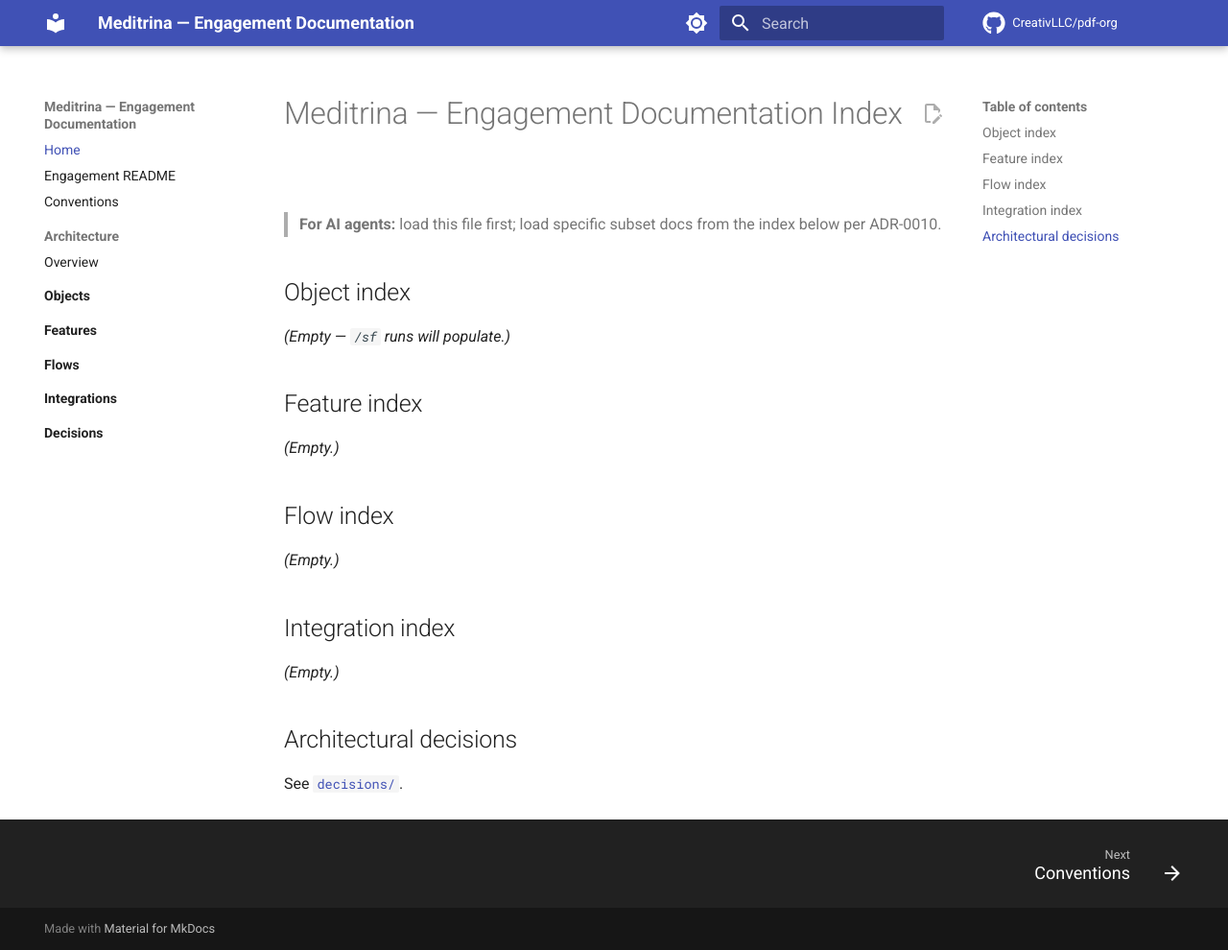
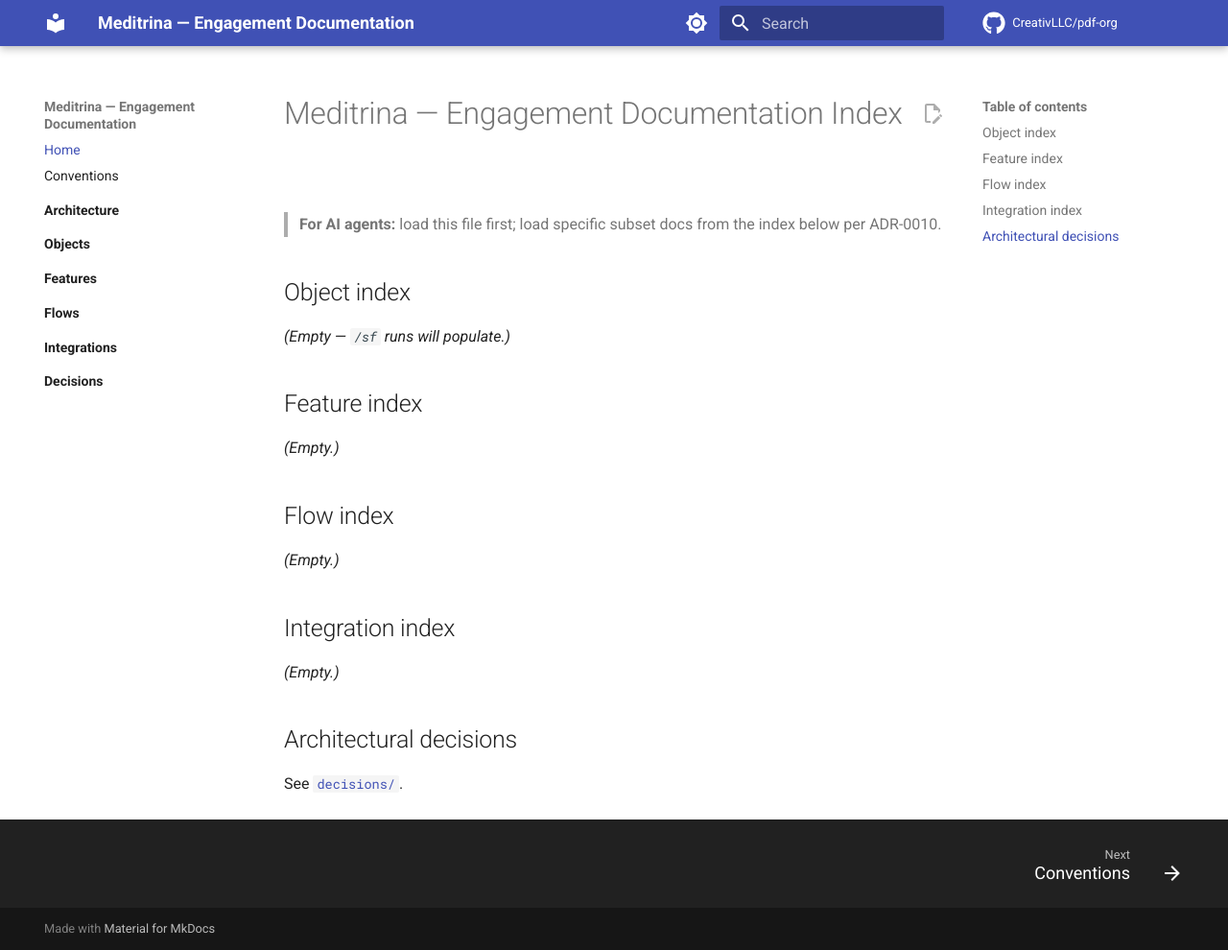
Before and after one commit to CreativLLC/pdf-org, an MkDocs documentation site: the page built from docs/index.md, in a window 1280 px wide and 990 px high. Shown: the whole window at 96% size. Built offline with MkDocs 1.6.1 and Material for MkDocs 9.7.7, drawn with Linux system fonts in a browser that asks for light colours; comment, search, counter and statistics services are not loaded; some of the changed lines change nothing that is shown.

Commit message:
docs-deploy: drop --strict + clean nav for bootstrap-state engagement

```diff
--- a/mkdocs.yml
+++ b/mkdocs.yml
@@ -19,10 +19,16 @@
 repo_url: https://github.com/CreativLLC/pdf-org
 edit_uri: edit/main/docs/
 
-# What to NOT publish (per ADR-0010 §5 "What stays inside")
+# What to NOT publish (per ADR-0010 §5 "What stays inside") + internal-only
+# subdirs that aren't user-facing (patterns/standards are engagement-specific
+# engineer overrides; changelog is deprecated per ADR-0010 but historical
+# entries may linger in older engagements).
 exclude_docs: |
   _internal/
   .harness-templates/
+  changelog/
+  patterns/
+  standards/
 
 # Theme
 theme:
@@ -93,10 +99,10 @@
 # Navigation structure (per ADR-0010 taxonomy)
 nav:
   - Home: index.md
-  - Engagement README: README.md
   - Conventions: CONVENTIONS.md
   - Architecture:
-      - Overview: architecture/overview.md
+      - Index: architecture/README.md
+      # `overview.md` and subsystem docs appended as authored.
   - Objects:                       # canonical reference layer
       - Index: objects/README.md
       # Individual object docs appended by /sf runs that touch them.
@@ -111,6 +117,7 @@
       - Index: decisions/README.md
       # ADRs appended as they're authored.
 
-# Strict mode — fail the build if any nav entry references a missing file,
-# or if there are dead internal links. Keeps the published site honest.
-strict: true
+# Strict mode kept OFF for now — engagement docs grow organically (broken
+# links to stub-only files are normal during early stages). Re-enable once
+# an engagement's docs have stabilized.
+# strict: true
```
Also changed, not shown: 1 other file.
